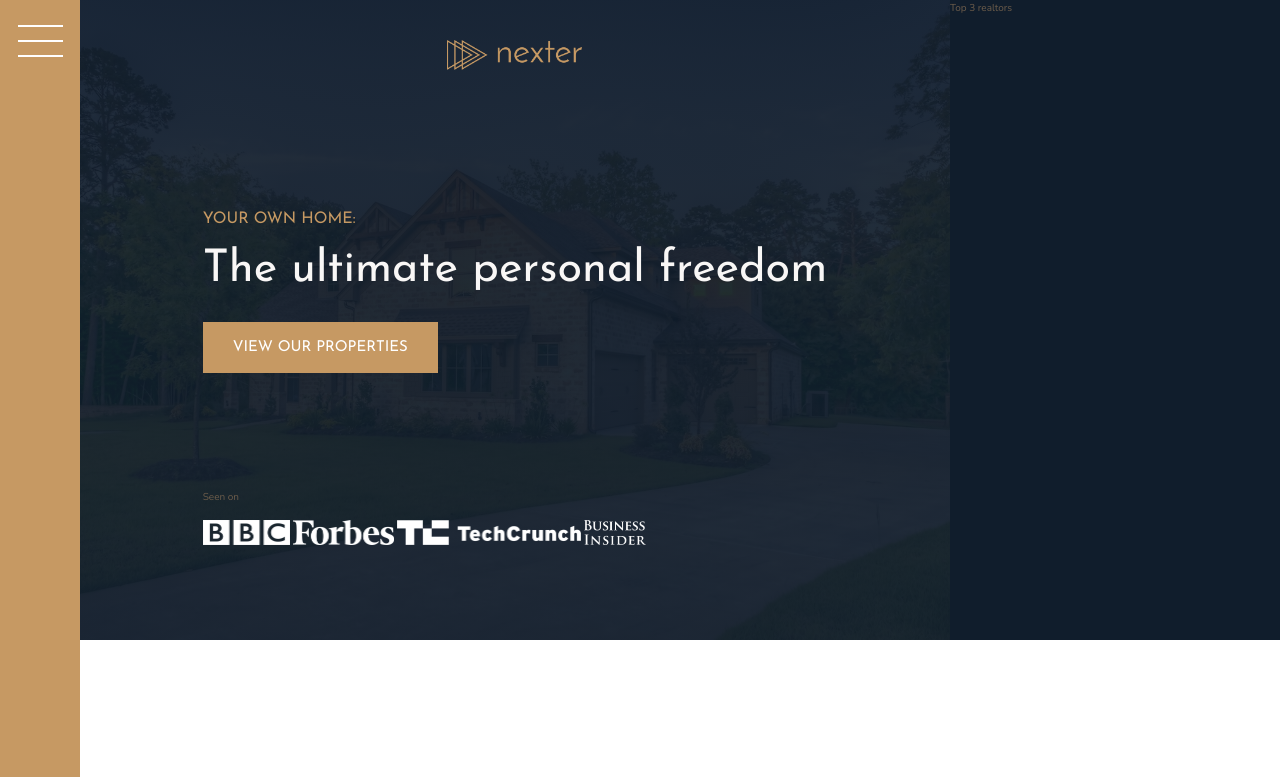
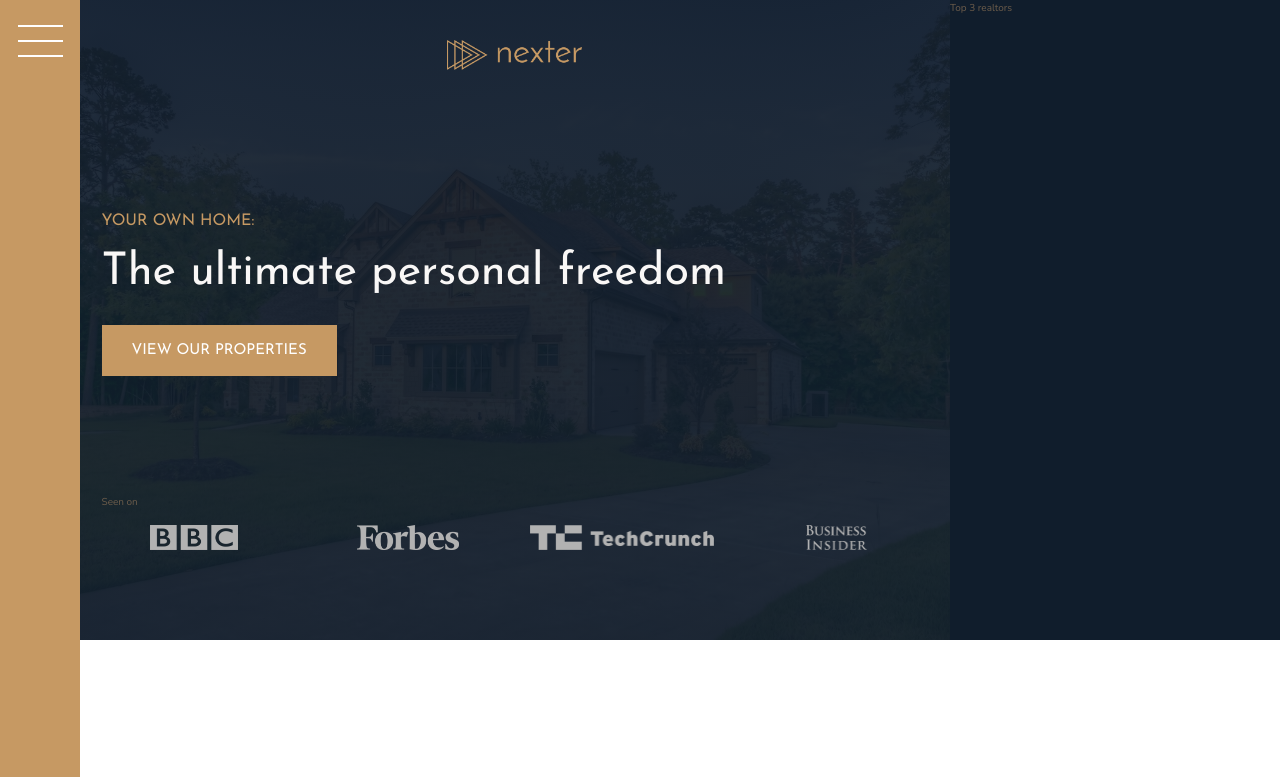
Before and after one commit to jchernandez87/nexter, a website: page index.html in a window 1280 px wide. Shown: the top 777 px of the page. Drawn offline with nearby package versions, Linux system fonts and the light colour scheme.

Commit message:
Add header logos styles

```diff
--- a/sass/_header.scss
+++ b/sass/_header.scss
@@ -26,8 +26,14 @@
     }
 
     &__seenon-logos {
+        display: grid;
+        grid-template-columns: repeat(4, 1fr);
+        column-gap: 3rem;
+        justify-items: center;
+
         img {
             height: 2.5rem;
+            filter: brightness(70%);
         }
     }
 }
```
Also changed, not shown: css/style.css.
